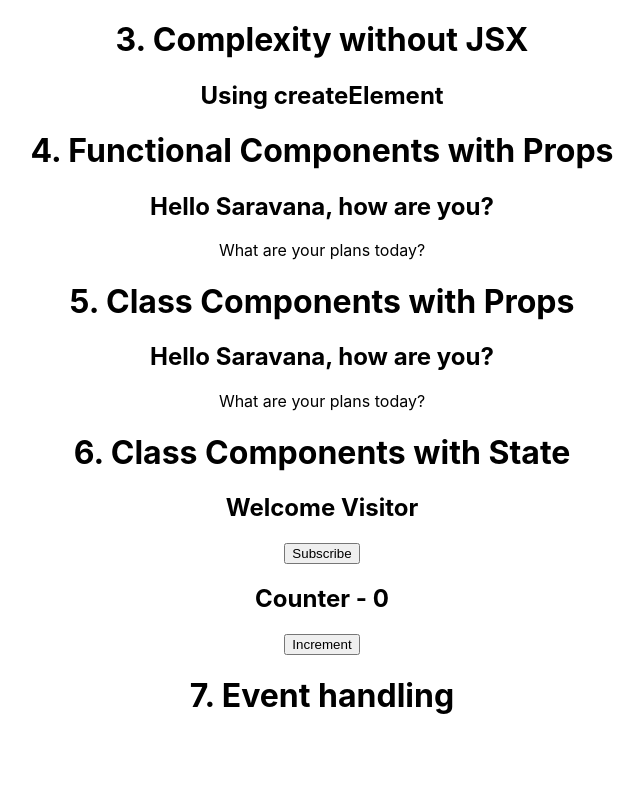
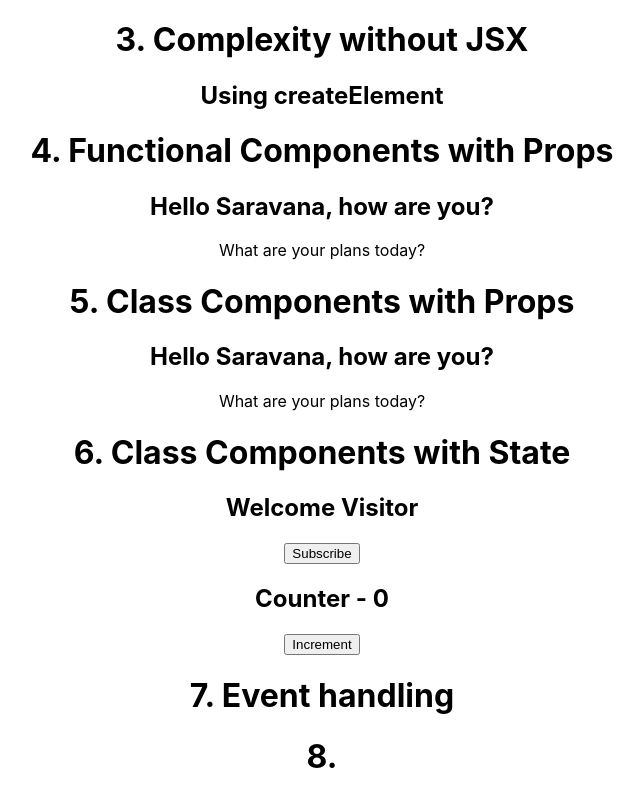
Before and after one commit to lewafa/ReactJs, a React (Create React App) app in the folder hello-world/: page / in a window 1280 px wide. Shown: the part 223-1020 px from the top of the page, without its empty margins (318-962 px from the left). Before the commit the page ends 960 px from the top, so only its background shows below. Built offline with nearby package versions, Linux system fonts and the light colour scheme.

Commit message:
develop commit 1

```diff
--- a/hello-world/src/App.js
+++ b/hello-world/src/App.js
@@ -36,6 +36,8 @@ function App() {
       <ClassStateCounter />
 
       <h1>7. Event handling</h1>
+
+      <h1>8. </h1>
     </div>
   );
 }
```
